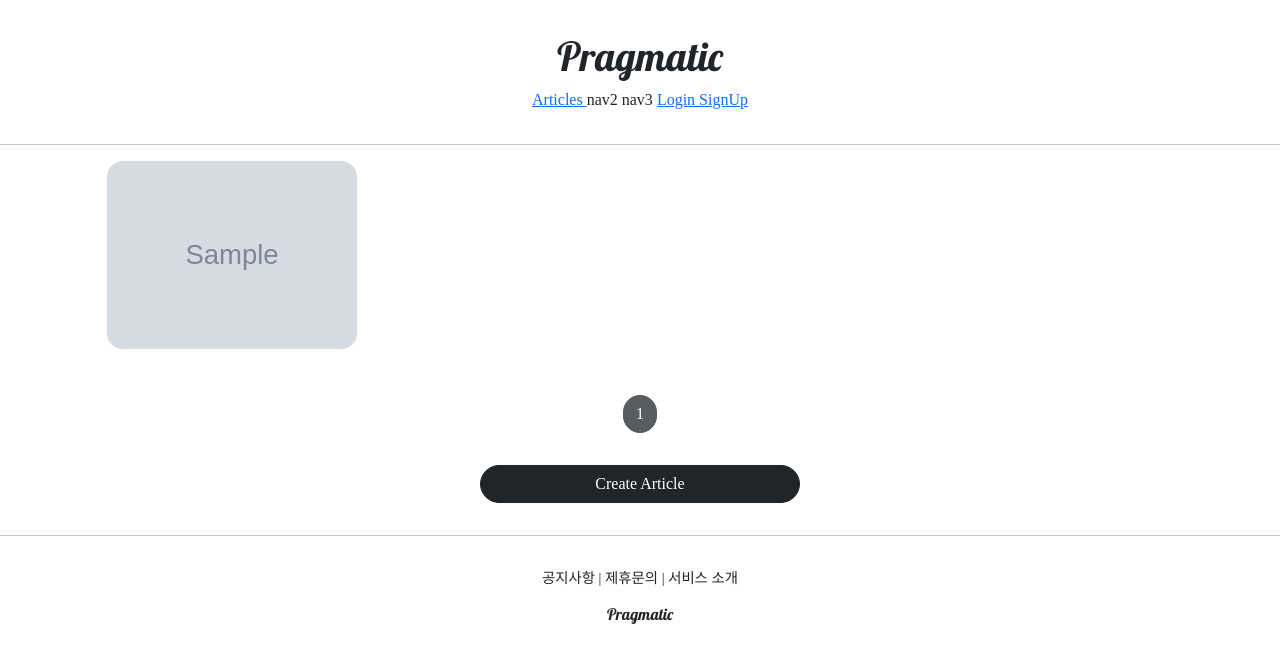
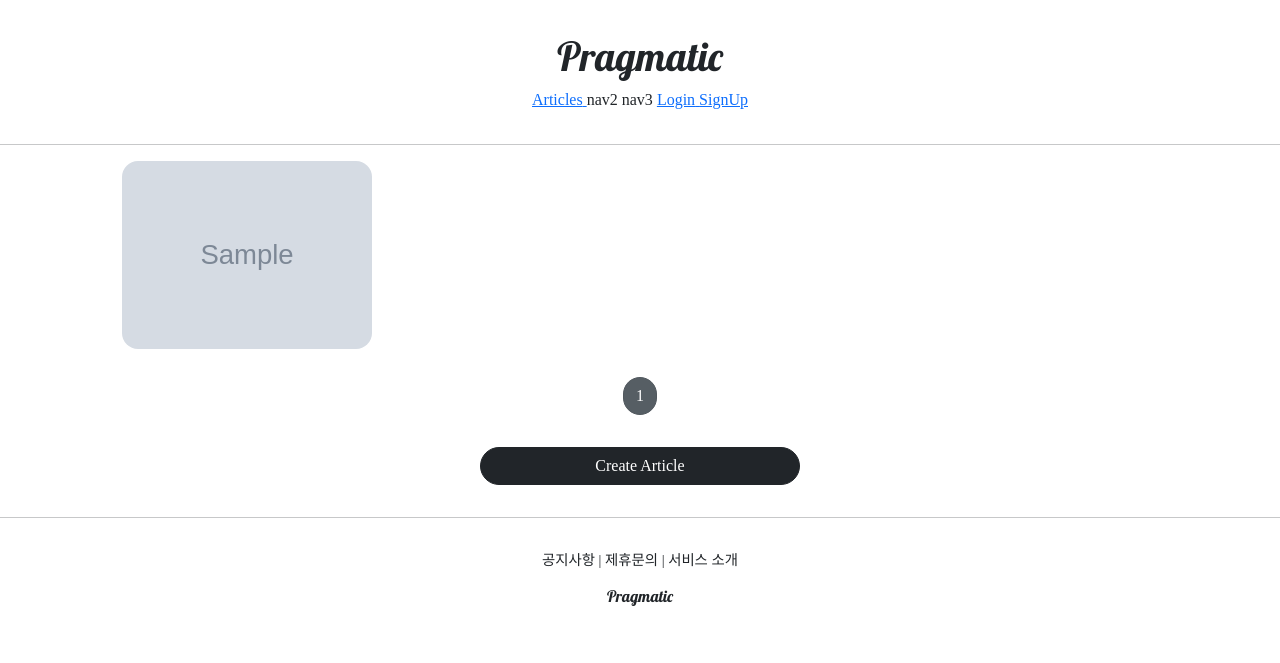
Before and after one commit to minyeamer/Pinterest, a Django app: page /articles/list/ in a window 1280 px wide. Shown: the top 663 px of the page. Run offline with Django 4.2, Linux system fonts and the light colour scheme; tables that the repository leaves empty hold one stand-in row (values such as "Sample post"); grey boxes marked "Sample" are stand-in pictures; parts of the project's set-up code (start-up, migrations or seed data) failed here and were passed over; some libraries are stand-ins or nearby versions.

Commit message:
django course 39 commit

```diff
--- a/articleapp/templates/articleapp/list.html
+++ b/articleapp/templates/articleapp/list.html
@@ -5,9 +5,17 @@
 
 <style>
 
+    .container {
+        padding: 0;
+        margin: 0, auto;
+    }
+
+    .container a {
+        width: 40%;
+        max-width: 250px;
+    }
+
     .container div {
-      width: 250px;
-      background-color: antiquewhite;
       display: flex;
       justify-content: center;
       align-items: center;
@@ -40,7 +48,7 @@
     {% include 'snippets/pagination.html' with page_obj=page_obj %}
 
     <div style="text-align: center">
-      <a href="{% url 'articleapp:create' %}" class="btn btn-dark rounded-pill col-3 mt-3 mb-3">
+      <a href="{% url 'articleapp:create' %}" class="btn btn-dark rounded-pill col-3 mt-3 mb-3 px-3">
         Create Article
       </a>
     </div>
--- a/pragmatic/settings.py
+++ b/pragmatic/settings.py
@@ -39,7 +39,7 @@
 # SECURITY WARNING: don't run with debug turned on in production!
 DEBUG = True
 
-ALLOWED_HOSTS = []
+ALLOWED_HOSTS = ['*']
 
 
 # Application definition
--- a/static/base.css
+++ b/static/base.css
@@ -21,3 +21,9 @@
     max-width: 500px;
     margin: 4rem auto;
 }
+
+@media screen and (max-width:500px) {
+    html {
+        font-size: 13px;
+    }
+}
--- a/static/js/magicgrid.js
+++ b/static/js/magicgrid.js
@@ -288,7 +288,7 @@
 let magicGrid = new MagicGrid({
   container: '.container',
   animate: true,
-  gutter: 30,
+  gutter: 12,
   static: true,
   useMin: true
 });
--- a/templates/head.html
+++ b/templates/head.html
@@ -2,6 +2,7 @@
 
 <head>
     <meta charset="UTF-8">
+    <meta name="viewport" content="width=device-width, initial-scale=1, shrink-to-fit=no">
     <title>Pragmatic</title>
 
     <!-- BOOTSTRAP LINK -->
```
